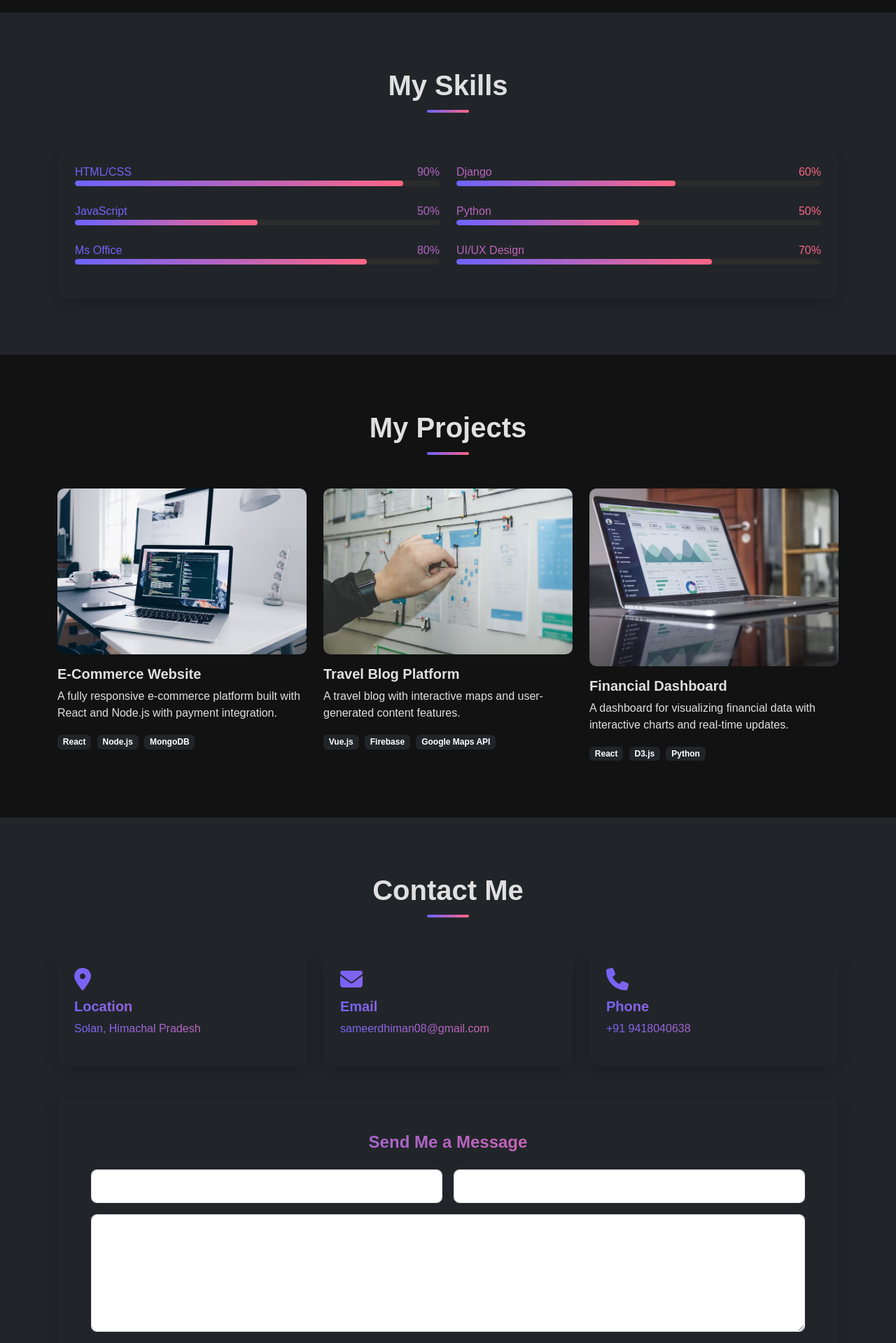
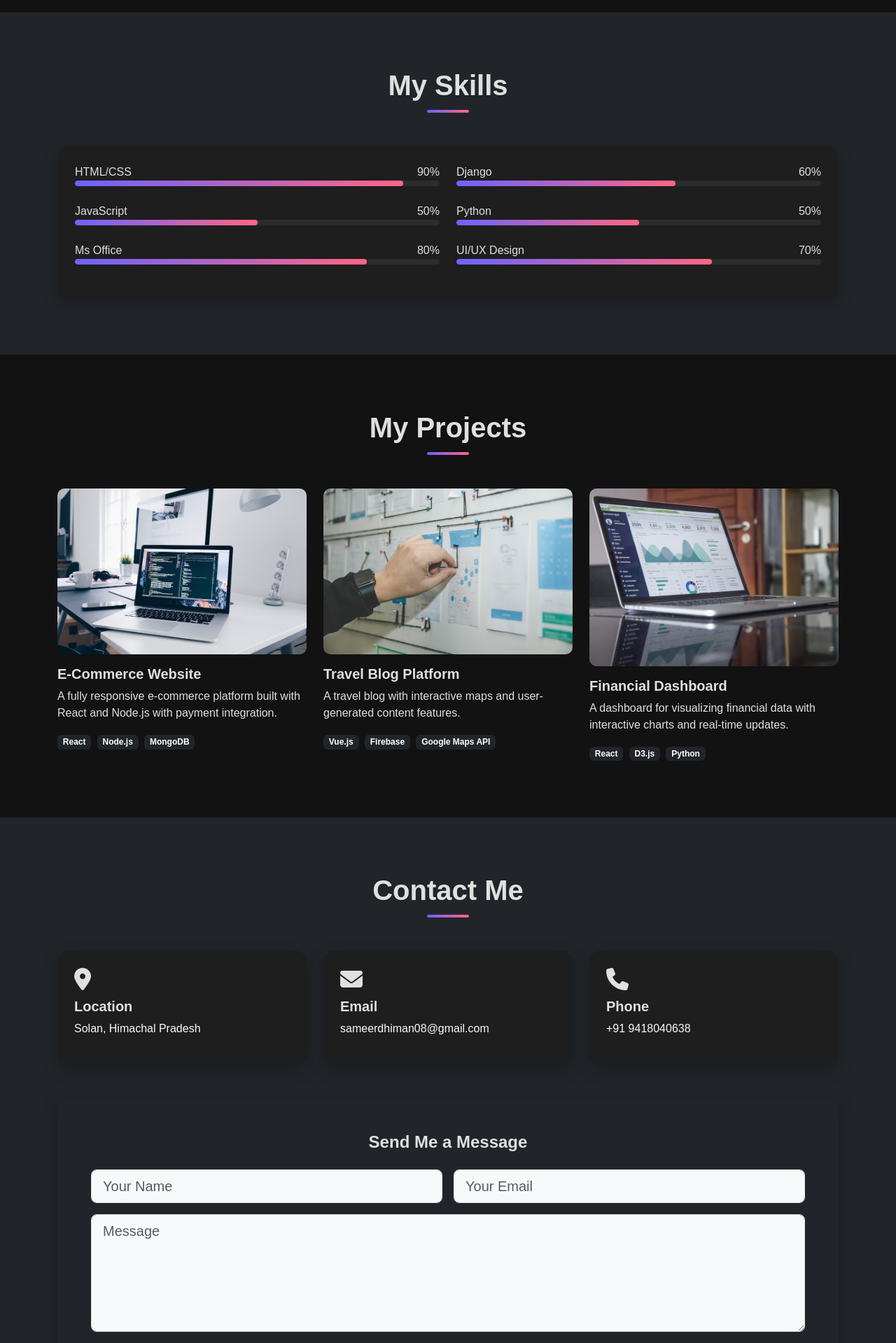
Before and after one commit to sameerdhiman08-dev/My-porfolio, a Django app: page / in a window 1280 px wide. Shown: the part 1120-3039 px from the top of the page at 70% size. Run offline with Django 5.2, Linux system fonts and the light colour scheme.

Commit message:
Fixed static files for Render

```diff
--- a/myapp/static/css/style.css
+++ b/myapp/static/css/style.css
@@ -197,18 +197,11 @@ h1, h2, h3, h4, h5, h6 {
 .contact-form,
 .portfolio-filters .project-card,
 .contact-info {
-  background-color: var(--medium-dark); /* Keep dark background */
+  background-color: var(--medium-dark);
   border-radius: 15px;
   padding: 25px;
   box-shadow: 0 8px 25px rgba(0, 0, 0, 0.2);
-
-  /* Gradient text */
-  background: linear-gradient(to right, var(--primary-color), var(--secondary-color));
-  -webkit-background-clip: text;
-   background-clip: text;
-  -webkit-text-fill-color: transparent;
 }
-
 
 /* =======================================================
  📊 PROGRESS BARS
--- a/myapp/templates/home.html
+++ b/myapp/templates/home.html
@@ -323,15 +323,15 @@
 
                 <div class="row g-3">
                     <div class="col-12 col-md-6">
-                        <input type="text" name="name" class="form-control form-control-lg" placeholder="Your Name" required>
+                        <input type="text" name="name" class="form-control form-control-lg bg-light" placeholder="Your Name" required>
                     </div>
                     <div class="col-12 col-md-6">
-                        <input type="email" name="email" class="form-control form-control-lg" placeholder="Your Email" required>
+                        <input type="email" name="email" class="form-control form-control-lg bg-light" placeholder="Your Email" required>
                     </div>
                 </div>
 
                 <div class="mb-3 mt-3">
-                    <textarea name="message" class="form-control form-control-lg" rows="5" placeholder="Message" required></textarea>
+                    <textarea name="message" class="form-control form-control-lg bg-light" rows="5" placeholder="Message" required></textarea>
                 </div>
 
                 <div class="text-center">
```
